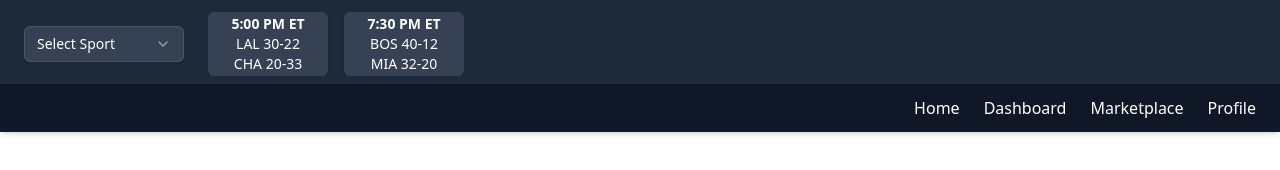
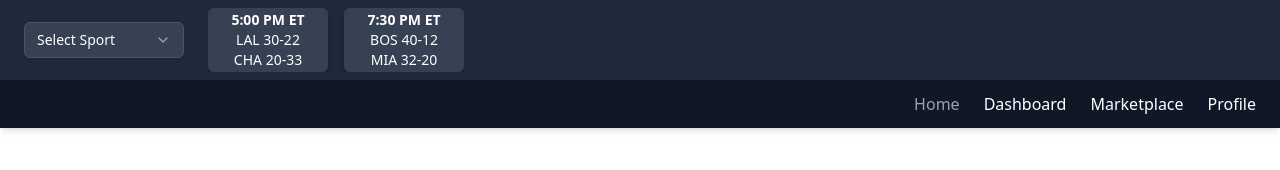
Before and after one commit to R-Daneel0livaw/sports-detective, a React (Vite) app: page / in a window 1280 px wide. Shown: the top 170 px of the page. Built offline with nearby package versions, Linux system fonts and the light colour scheme.

Commit message:
Add visual indicator to nav for which page is active

```diff
--- a/src/components/Navbar.tsx
+++ b/src/components/Navbar.tsx
@@ -1,8 +1,10 @@
-import { Link } from "react-router-dom";
+import { Link, useLocation } from "react-router-dom";
 import { Select, SelectTrigger, SelectValue, SelectContent, SelectItem } from "@/components/ui/select";
 import { useState } from "react";
 
+
 export default function Navbar() {
+  const location = useLocation();
   const [selectedSport, setSelectedSport] = useState("Basketball");
   const [hoveredGame, setHoveredGame] = useState<number | null>(null);
 
@@ -16,7 +18,8 @@ export default function Navbar() {
 
   return (
     <nav className="fixed top-0 w-full z-50 shadow-md">
-      <div className="flex items-center gap-6 px-6 py-2 pt-3 bg-gray-800 text-white">
+      {/* Top Section */}
+      <div className="flex items-center gap-6 px-6 py-2 bg-gray-800 text-white">
         <Select onValueChange={setSelectedSport}>
           <SelectTrigger className="w-40 bg-gray-700 border border-gray-600 text-white">
             <SelectValue placeholder="Select Sport" />
@@ -56,10 +59,10 @@ export default function Navbar() {
 
       <div className="flex justify-end items-center px-6 py-3 bg-gray-900 text-white">
         <div className="flex gap-6">
-          <Link to="/" className="hover:text-gray-300">Home</Link>
-          <Link to="/dashboard" className="hover:text-gray-300">Dashboard</Link>
-          <Link to="/marketplace" className="hover:text-gray-300">Marketplace</Link>
-          <Link to="/profile" className="hover:text-gray-300">Profile</Link>
+          <Link to="/" className={`hover:text-gray-300 ${location.pathname === "/" ? "text-gray-400" : ""}`}>Home</Link>
+          <Link to="/dashboard" className={`hover:text-gray-300 ${location.pathname === "/dashboard" ? "text-gray-400" : ""}`}>Dashboard</Link>
+          <Link to="/marketplace" className={`hover:text-gray-300 ${location.pathname === "/marketplace" ? "text-gray-400" : ""}`}>Marketplace</Link>
+          <Link to="/profile" className={`hover:text-gray-300 ${location.pathname === "/profile" ? "text-gray-400" : ""}`}>Profile</Link>
         </div>
       </div>
     </nav>
```
